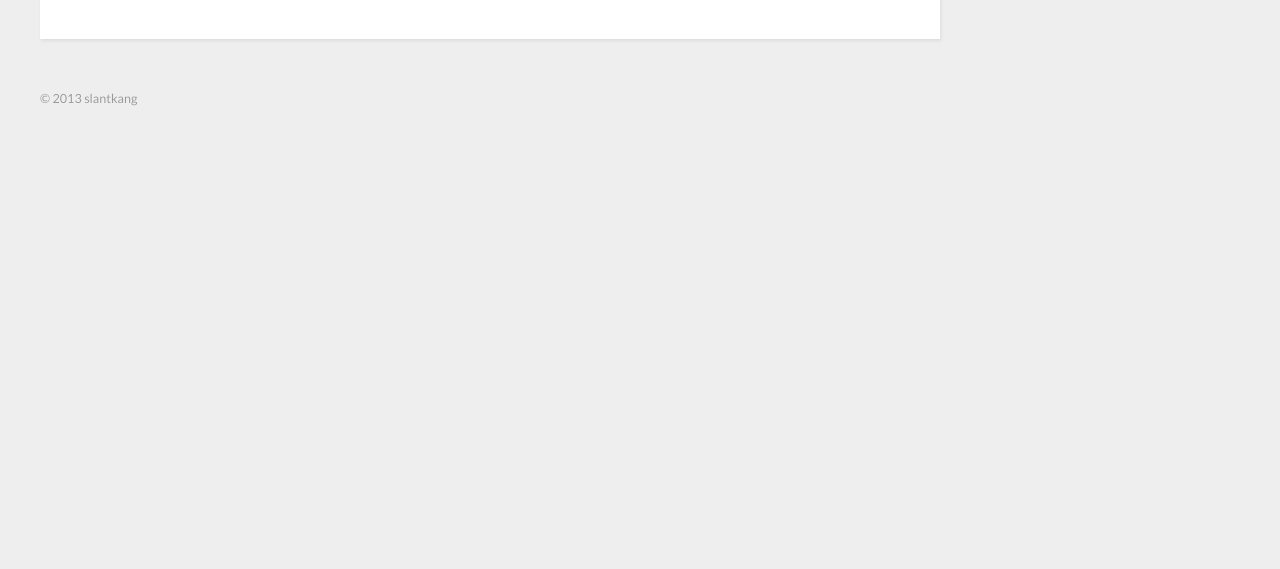
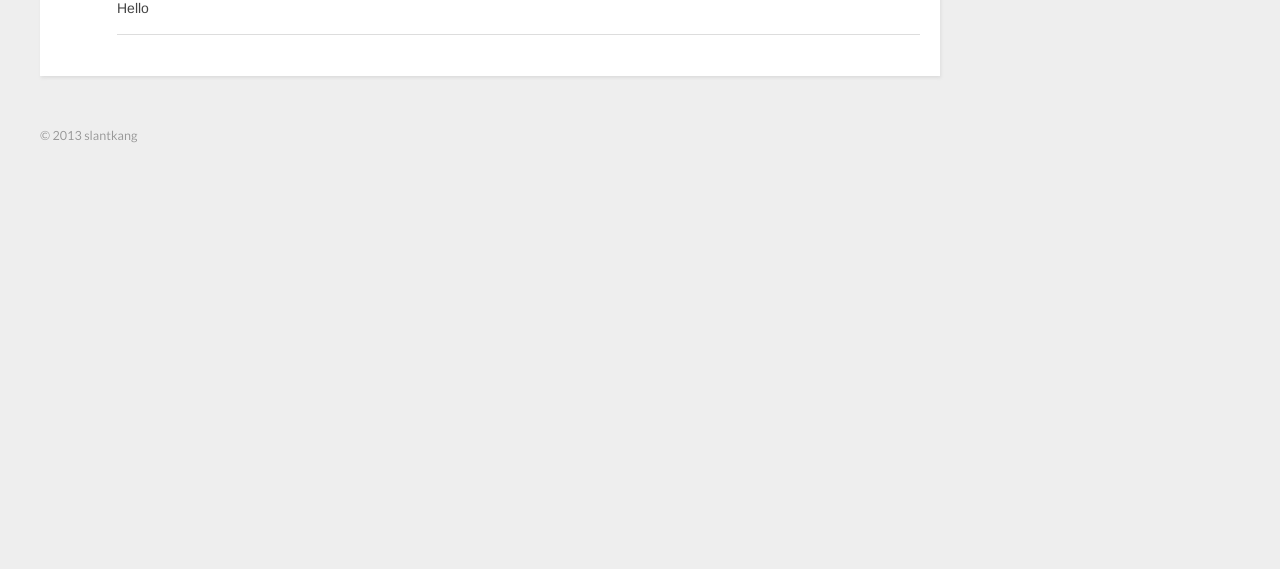
Before and after one commit to slantkang/hexo2, a plain HTML site: page 2013/07/31/new-post-1234/index.html in a window 1280 px wide. Shown: the part 231-800 px from the top of the page. Drawn offline with nearby package versions, Linux system fonts and the light colour scheme.

Commit message:
Site updated: Wed Jul 31 2013 01:10:28 GMT-0700 (PDT)

```diff
--- a/2013/07/31/new-post-1234/index.html
+++ b/2013/07/31/new-post-1234/index.html
@@ -5,6 +5,8 @@
 
   <title>new POST 1234 | Hexo</title>
   <meta name="author" content="slantkang">
+
+  <meta name="description" content="Hello">
 
 
   <meta name="viewport" content="width=device-width, initial-scale=1, maximum-scale=1">
@@ -58,6 +60,7 @@
     </header>
     <div class="entry">
 
+        <p>Hello</p>
 
 
     </div>
```
Also changed, not shown: archives/2013/07/index.html (+1 -0 lines), archives/2013/index.html (+1 -0 lines), archives/index.html (+1 -0 lines), index.html (+1 -0 lines).
